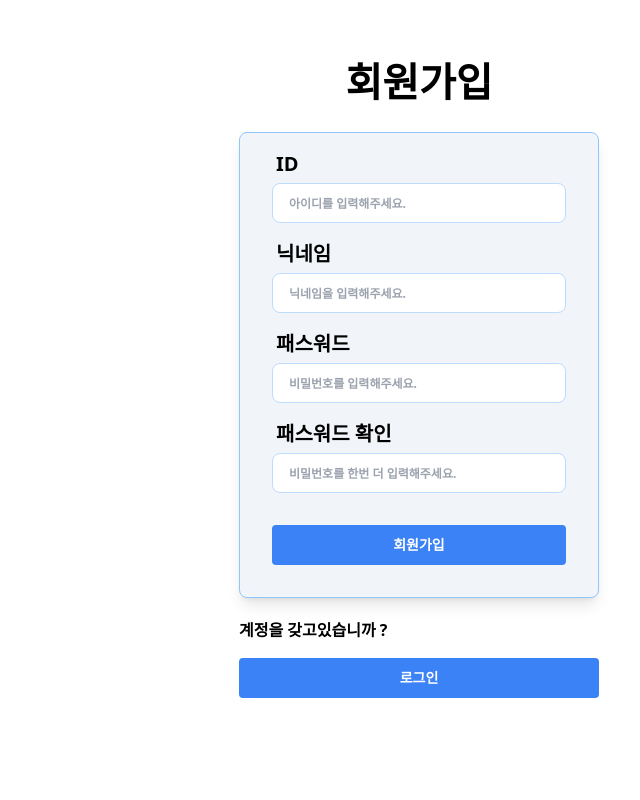
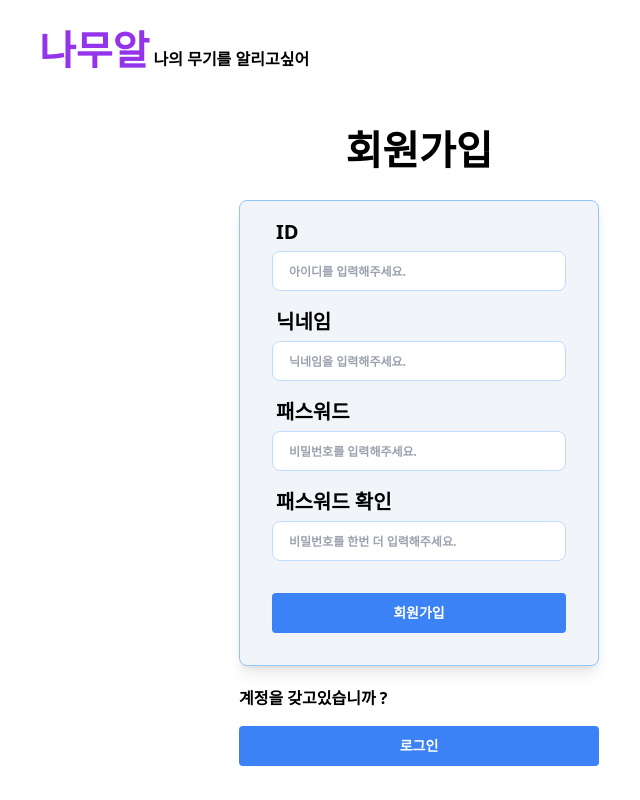
Before and after one commit to midrash/jungle_device, a Flask app: page /user/signup in a window 1280 px wide. Shown: the whole page, without its empty margins (221-861 px from the left). Run offline with Flask 3, Linux system fonts and the light colour scheme; style sheets or scripts are compiled from the project's sources.

Commit message:
로그인, 회원가입 헤더로고 추가

```diff
--- a/templates/signInPage.html
+++ b/templates/signInPage.html
@@ -7,7 +7,15 @@
     <link href="{{url_for('static', filename='/css/output.css')}}" rel="stylesheet" />
   </head>
   <body>
-    <main class="max-w-[760px] mx-auto font-bold flex flex-col justify-center items-center mt-[32px]">
+    <main class="max-w-[760px] mx-auto font-bold flex flex-col justify-center items-center">
+      <header class="flex justify-between items-center my-[20px] self-start">
+        <h1>
+          <a href="/feed">
+            <span class="text-[40px] text-purple-600 font-bold">나무알</span>
+            <span>나의 무기를 알리고싶어</span>
+          </a>
+        </h1>
+      </header>
       <h2 class="text-[40px] p-[20px]">회원가입</h2>
       <form class="sign-in-form bg-slate-100 w-[360px] px-[32px] py-[16px] flex flex-col gap-[16px] border border-blue-300 rounded-[8px] shadow-lg">
         <label class="flex flex-col text-[12px]" for="id">
```
Also changed, not shown: templates/loginPage.html (+9 -1 lines).
